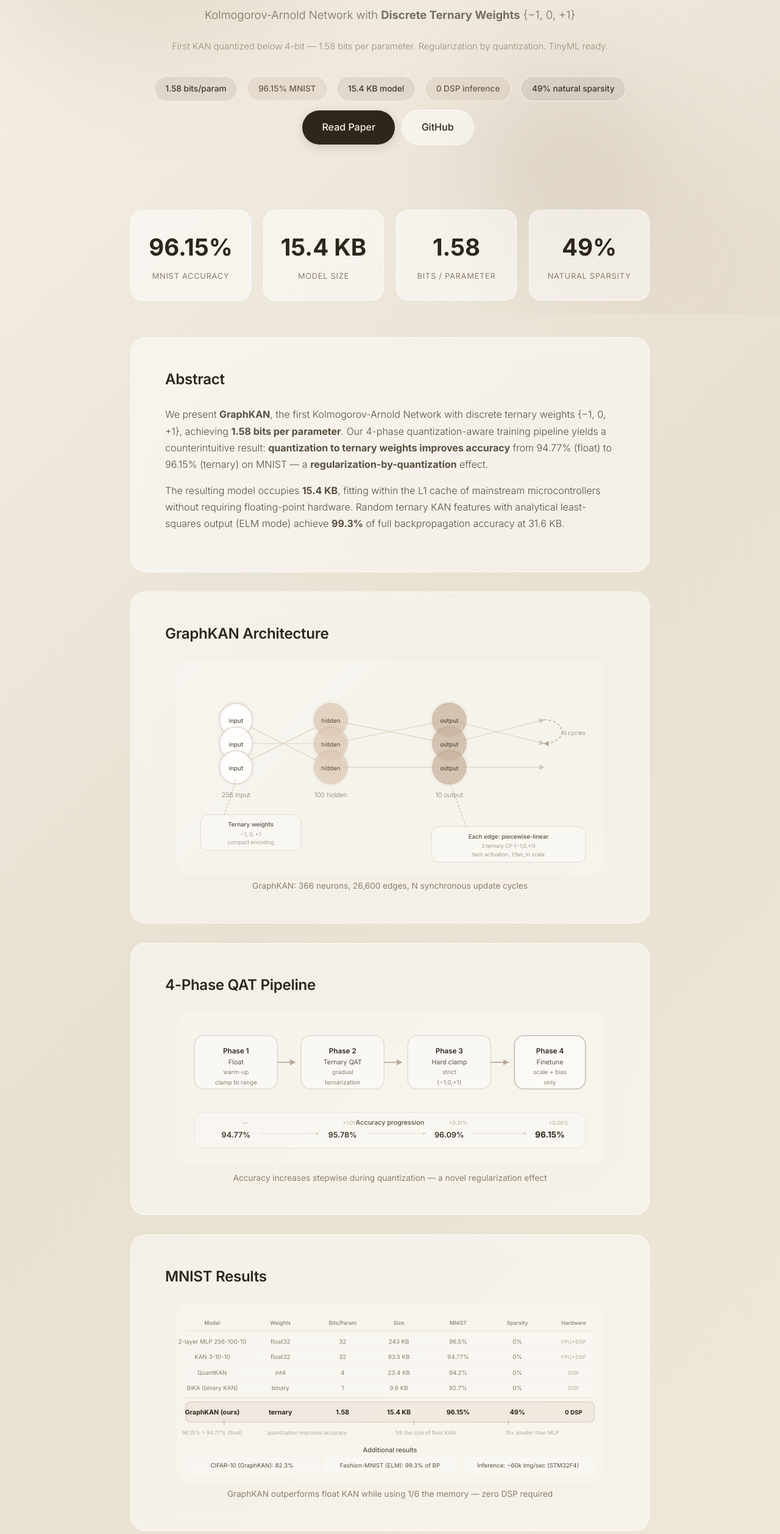
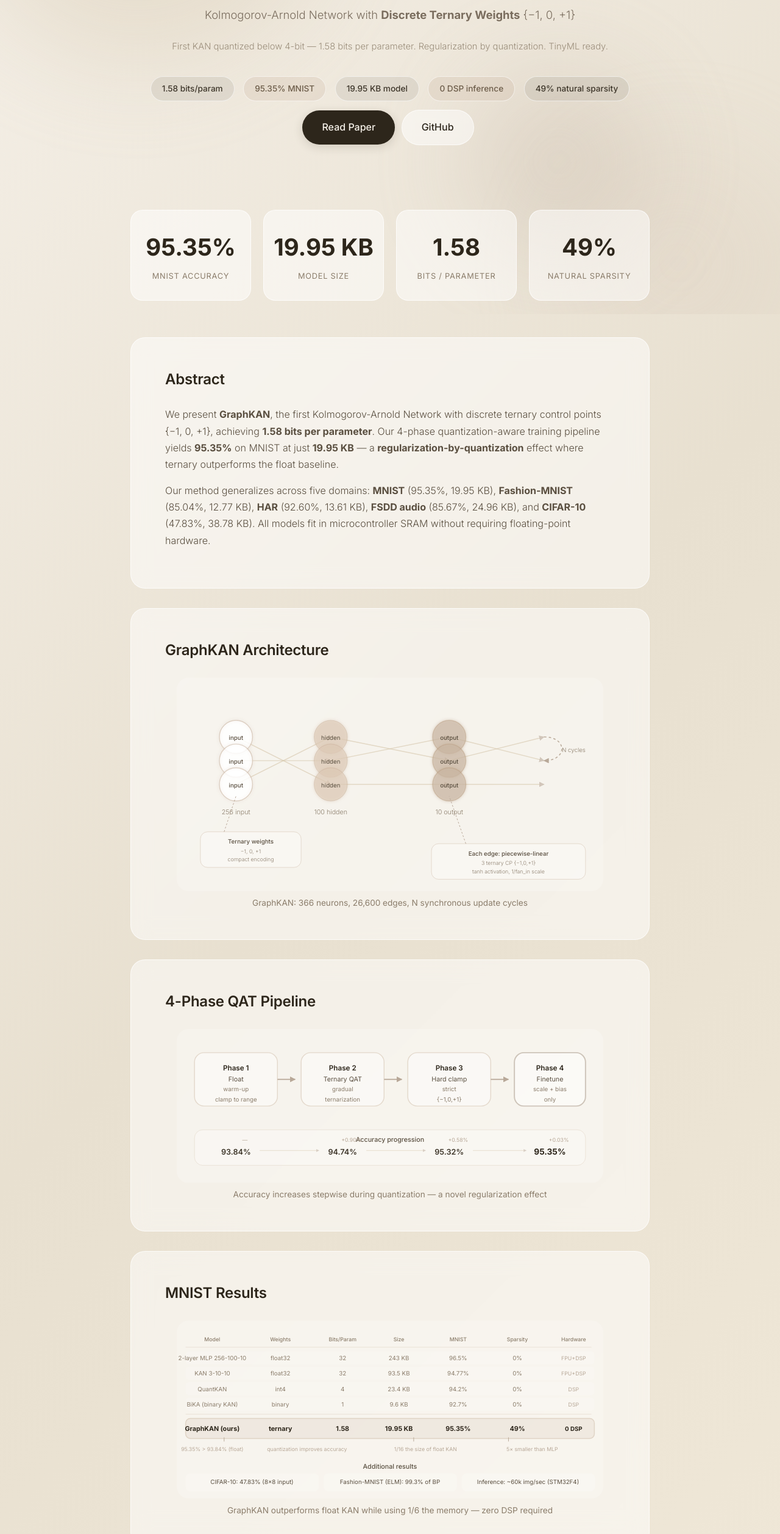
Before and after one commit to Fakeonomics/graphkan-overview, a plain HTML site: page docs/index.html in a window 1280 px wide. Shown: the part 285-2800 px from the top of the page at 61% size. Drawn offline with Linux system fonts and the light colour scheme.

Commit message:
Update site sizes to real 3-CP model (19.95 KB, cross-domain)

```diff
--- a/docs/index.html
+++ b/docs/index.html
@@ -4,7 +4,7 @@
     <meta charset="UTF-8">
     <meta name="viewport" content="width=device-width, initial-scale=1.0">
     <title>GraphKAN: Ternary Kolmogorov-Arnold Network</title>
-    <meta name="description" content="First KAN with discrete ternary weights {-1,0,+1}. 96.15% MNIST at 15.4 KB.">
+    <meta name="description" content="First KAN with ternary control points {-1,0,+1}. 95.35% MNIST at 19.95 KB, cross-domain results.">
     <link rel="preconnect" href="https://fonts.googleapis.com">
     <link href="https://fonts.googleapis.com/css2?family=Inter:wght@300;400;500;600;700;800&display=swap" rel="stylesheet">
     <style>
@@ -262,8 +262,8 @@
     <div class="tagline">First KAN quantized below 4-bit — 1.58 bits per parameter. Regularization by quantization. TinyML ready.</div>
     <div class="badges">
         <span class="badge badge-dark">1.58 bits/param</span>
-        <span class="badge badge-accent">96.15% MNIST</span>
-        <span class="badge badge-dark">15.4 KB model</span>
+<span class="badge badge-accent">95.35% MNIST</span>
+                <span class="badge badge-dark">19.95 KB model</span>
         <span class="badge badge-accent">0 DSP inference</span>
         <span class="badge badge-dark">49% natural sparsity</span>
     </div>
@@ -276,11 +276,11 @@
 <!-- Metrics -->
 <div class="metrics">
     <div class="metric">
-        <div class="value">96.15%</div>
+        <div class="value">95.35%</div>
         <div class="label">MNIST Accuracy</div>
     </div>
     <div class="metric">
-        <div class="value">15.4 KB</div>
+        <div class="value">19.95 KB</div>
         <div class="label">Model Size</div>
     </div>
     <div class="metric">
@@ -297,8 +297,8 @@
 <section id="paper">
     <div class="section-glass">
         <h2>Abstract</h2>
-        <p>We present <strong>GraphKAN</strong>, the first Kolmogorov-Arnold Network with discrete ternary weights {−1, 0, +1}, achieving <strong>1.58 bits per parameter</strong>. Our 4-phase quantization-aware training pipeline yields a counterintuitive result: <strong>quantization to ternary weights improves accuracy</strong> from 94.77% (float) to 96.15% (ternary) on MNIST — a <strong>regularization-by-quantization</strong> effect.</p>
-        <p>The resulting model occupies <strong>15.4 KB</strong>, fitting within the L1 cache of mainstream microcontrollers without requiring floating-point hardware. Random ternary KAN features with analytical least-squares output (ELM mode) achieve <strong>99.3%</strong> of full backpropagation accuracy at 31.6 KB.</p>
+        <p>We present <strong>GraphKAN</strong>, the first Kolmogorov-Arnold Network with discrete ternary control points {−1, 0, +1}, achieving <strong>1.58 bits per parameter</strong>. Our 4-phase quantization-aware training pipeline yields <strong>95.35%</strong> on MNIST at just <strong>19.95 KB</strong> — a <strong>regularization-by-quantization</strong> effect where ternary outperforms the float baseline.</p>
+        <p>Our method generalizes across five domains: <strong>MNIST</strong> (95.35%, 19.95 KB), <strong>Fashion-MNIST</strong> (85.04%, 12.77 KB), <strong>HAR</strong> (92.60%, 13.61 KB), <strong>FSDD audio</strong> (85.67%, 24.96 KB), and <strong>CIFAR-10</strong> (47.83%, 38.78 KB). All models fit in microcontroller SRAM without requiring floating-point hardware.</p>
     </div>
 </section>
 
@@ -414,15 +414,15 @@
                 <!-- Accuracy progression -->
                 <rect x="30" y="170" width="660" height="60" rx="14" fill="rgba(255,255,255,0.25)" stroke="rgba(180,150,120,0.2)" stroke-width="1"/>
                 <text x="360" y="190" text-anchor="middle" fill="#5a4f40" font-size="11" font-weight="500">Accuracy progression</text>
-                <text x="100" y="212" text-anchor="middle" fill="#3d3529" font-size="13" font-weight="600">94.77%</text>
-                <text x="280" y="212" text-anchor="middle" fill="#3d3529" font-size="13" font-weight="600">95.78%</text>
-                <text x="460" y="212" text-anchor="middle" fill="#3d3529" font-size="13" font-weight="600">96.09%</text>
-                <text x="630" y="212" text-anchor="middle" fill="#2d261b" font-size="14" font-weight="700">96.15%</text>
+                <text x="100" y="212" text-anchor="middle" fill="#3d3529" font-size="13" font-weight="600">93.84%</text>
+                <text x="280" y="212" text-anchor="middle" fill="#3d3529" font-size="13" font-weight="600">94.74%</text>
+                <text x="460" y="212" text-anchor="middle" fill="#3d3529" font-size="13" font-weight="600">95.32%</text>
+                <text x="630" y="212" text-anchor="middle" fill="#2d261b" font-size="14" font-weight="700">95.35%</text>
                 <!-- Delta labels -->
                 <text x="115" y="190" text-anchor="middle" fill="#b8a898" font-size="9">—</text>
-                <text x="295" y="190" text-anchor="middle" fill="#b8a898" font-size="9">+1.01%</text>
-                <text x="475" y="190" text-anchor="middle" fill="#b8a898" font-size="9">+0.31%</text>
-                <text x="645" y="190" text-anchor="middle" fill="#b8a898" font-size="9">+0.06%</text>
+                <text x="295" y="190" text-anchor="middle" fill="#b8a898" font-size="9">+0.90%</text>
+                <text x="475" y="190" text-anchor="middle" fill="#b8a898" font-size="9">+0.58%</text>
+                <text x="645" y="190" text-anchor="middle" fill="#b8a898" font-size="9">+0.03%</text>
                 <!-- Arrow between accuracy -->
                 <path d="M 140 205 L 240 205" stroke="#d4c5a9" stroke-width="1" marker-end="url(#arr)" opacity="0.5"/>
                 <path d="M 320 205 L 420 205" stroke="#d4c5a9" stroke-width="1" marker-end="url(#arr)" opacity="0.5"/>
@@ -495,15 +495,15 @@
                 <text x="60" y="186" text-anchor="middle" fill="#2d261b" font-size="11" font-weight="700">GraphKAN (ours)</text>
                 <text x="175" y="186" text-anchor="middle" fill="#2d261b" font-size="11" font-weight="700">ternary</text>
                 <text x="280" y="186" text-anchor="middle" fill="#2d261b" font-size="11" font-weight="700">1.58</text>
-                <text x="375" y="186" text-anchor="middle" fill="#2d261b" font-size="11" font-weight="700">15.4 KB</text>
-                <text x="475" y="186" text-anchor="middle" fill="#2d261b" font-size="11" font-weight="700">96.15%</text>
+                <text x="375" y="186" text-anchor="middle" fill="#2d261b" font-size="11" font-weight="700">19.95 KB</text>
+                <text x="475" y="186" text-anchor="middle" fill="#2d261b" font-size="11" font-weight="700">95.35%</text>
                 <text x="575" y="186" text-anchor="middle" fill="#2d261b" font-size="11" font-weight="700">49%</text>
                 <text x="670" y="186" text-anchor="middle" fill="#2d261b" font-size="10" font-weight="700">0 DSP</text>
                 <!-- Footnotes -->
-                <text x="60" y="220" text-anchor="middle" fill="#b8a898" font-size="9">96.15% > 94.77% (float)</text>
+                <text x="60" y="220" text-anchor="middle" fill="#b8a898" font-size="9">95.35% > 93.84% (float)</text>
                 <text x="220" y="220" text-anchor="middle" fill="#b8a898" font-size="9">quantization improves accuracy</text>
-                <text x="420" y="220" text-anchor="middle" fill="#b8a898" font-size="9">1/6 the size of float KAN</text>
-                <text x="600" y="220" text-anchor="middle" fill="#b8a898" font-size="9">15× smaller than MLP</text>
+                <text x="420" y="220" text-anchor="middle" fill="#b8a898" font-size="9">1/16 the size of float KAN</text>
+                <text x="600" y="220" text-anchor="middle" fill="#b8a898" font-size="9">5× smaller than MLP</text>
                 <!-- Comparison lines -->
                 <path d="M 80 204 L 80 197" stroke="#b8a898" stroke-width="1"/>
                 <path d="M 400 204 L 400 197" stroke="#b8a898" stroke-width="1"/>
@@ -511,7 +511,7 @@
                 <!-- Additional metrics -->
                 <text x="360" y="250" text-anchor="middle" fill="#5a4f40" font-size="11" font-weight="500">Additional results</text>
                 <rect x="15" y="258" width="225" height="30" rx="8" fill="rgba(255,255,255,0.2)"/>
-                <text x="127" y="276" text-anchor="middle" fill="#5a4f40" font-size="10">CIFAR-10 (GraphKAN): 82.3%</text>
+                <text x="127" y="276" text-anchor="middle" fill="#5a4f40" font-size="10">CIFAR-10: 47.83% (8×8 input)</text>
                 <rect x="248" y="258" width="225" height="30" rx="8" fill="rgba(255,255,255,0.2)"/>
                 <text x="360" y="276" text-anchor="middle" fill="#5a4f40" font-size="10">Fashion-MNIST (ELM): 99.3% of BP</text>
                 <rect x="481" y="258" width="225" height="30" rx="8" fill="rgba(255,255,255,0.2)"/>
@@ -545,8 +545,8 @@
                 <text x="350" y="150" text-anchor="middle" fill="#8b7d6b" font-size="10">→ built-in feature selection</text>
                 <rect x="480" y="100" width="220" height="55" rx="10" fill="rgba(255,255,255,0.2)" stroke="rgba(180,150,120,0.2)" stroke-width="1"/>
                 <text x="590" y="120" text-anchor="middle" fill="#5a4f40" font-size="11" font-weight="500">Accuracy improvement</text>
-                <text x="590" y="137" text-anchor="middle" fill="#8b7d6b" font-size="10">94.77% (float) → 96.15% (ternary)</text>
-                <text x="590" y="150" text-anchor="middle" fill="#8b7d6b" font-size="10">+1.38 percentage points</text>
+                <text x="590" y="137" text-anchor="middle" fill="#8b7d6b" font-size="10">93.84% (float) → 95.35% (ternary)</text>
+                <text x="590" y="150" text-anchor="middle" fill="#8b7d6b" font-size="10">+1.51 percentage points</text>
                 <!-- More insight -->
                 <rect x="20" y="170" width="680" height="35" rx="10" fill="rgba(255,255,255,0.15)" stroke="rgba(180,150,120,0.15)" stroke-width="1"/>
                 <text x="360" y="192" text-anchor="middle" fill="#5a4f40" font-size="10">This mirrors the information bottleneck principle: limited capacity → generalizable representations</text>
@@ -582,7 +582,7 @@
                 <text x="400" y="134" text-anchor="middle" fill="#5a4f40" font-size="10">Depth scales N cycles = N layers</text>
                 <!-- Comparison bar -->
                 <rect x="20" y="160" width="660" height="28" rx="10" fill="rgba(255,255,255,0.15)" stroke="rgba(180,150,120,0.2)" stroke-width="1"/>
-                <text x="350" y="178" text-anchor="middle" fill="#5a4f40" font-size="10">MNIST 96.15%: 79,800 ternary params — 2 min on consumer GPU</text>
+                <text x="350" y="178" text-anchor="middle" fill="#5a4f40" font-size="10">MNIST 95.35%: 19.95 KB — 2 min on consumer GPU</text>
             </svg>
         </div>
         <div class="svg-label">Extremely lightweight training — accessible to anyone with a consumer GPU</div>
@@ -610,8 +610,8 @@
                 <text x="185" y="138" text-anchor="middle" fill="#5a4f40" font-size="11">3 ternary control points</text>
                 <text x="185" y="156" text-anchor="middle" fill="#5a4f40" font-size="11">Graph message passing</text>
                 <rect x="40" y="168" width="290" height="20" rx="8" fill="rgba(180,150,120,0.12)"/>
-                <text x="46" y="182" fill="#2d261b" font-size="10" font-weight="600">✓ 96.15% MNIST</text>
-                <text x="185" y="182" text-anchor="middle" fill="#2d261b" font-size="10" font-weight="600">15.4 KB</text>
+                <text x="46" y="182" fill="#2d261b" font-size="10" font-weight="600">✓ 95.35% MNIST</text>
+                <text x="185" y="182" text-anchor="middle" fill="#2d261b" font-size="10" font-weight="600">19.95 KB</text>
                 <!-- Right column: CNN -->
                 <rect x="380" y="75" width="310" height="110" rx="14" fill="rgba(255,255,255,0.25)" stroke="rgba(180,150,120,0.2)" stroke-width="1"/>
                 <text x="535" y="100" text-anchor="middle" fill="#2d261b" font-size="13" font-weight="600">CNN (conv)</text>
@@ -619,8 +619,8 @@
                 <text x="535" y="138" text-anchor="middle" fill="#5a4f40" font-size="11">Ternary conv + fc layers</text>
                 <text x="535" y="156" text-anchor="middle" fill="#5a4f40" font-size="11">Standard CNN topology</text>
                 <rect x="390" y="168" width="290" height="20" rx="8" fill="rgba(180,150,120,0.12)"/>
-                <text x="396" y="182" fill="#2d261b" font-size="10" font-weight="600">✓ 92.02% Fashion-MNIST</text>
-                <text x="535" y="182" text-anchor="middle" fill="#2d261b" font-size="10" font-weight="600">102.8 KB</text>
+                <text x="396" y="182" fill="#2d261b" font-size="10" font-weight="600">✓ 85.04% Fashion-MNIST</text>
+                <text x="535" y="182" text-anchor="middle" fill="#2d261b" font-size="10" font-weight="600">12.77 KB</text>
                 <!-- Arrow between -->
                 <path d="M 340 130 L 370 130" stroke="#b8a898" stroke-width="2" marker-end="url(#arq)" opacity="0.4"/>
                 <!-- Results table -->
@@ -631,13 +631,13 @@
                 <text x="560" y="222" text-anchor="middle" fill="#5a4f40" font-size="11" font-weight="500">16× smaller</text>
                 <!-- GraphKAN row -->
                 <rect x="20" y="240" width="330" height="30" rx="8" fill="rgba(255,255,255,0.15)"/>
-                <text x="60" y="260" text-anchor="middle" fill="#5a4f40" font-size="10">GraphKAN: 94.77%</text>
+                <text x="60" y="260" text-anchor="middle" fill="#5a4f40" font-size="10">GraphKAN: 93.84%</text>
                 <text x="185" y="260" text-anchor="middle" fill="#b8a898" font-size="10">→</text>
-                <text x="360" y="260" text-anchor="middle" fill="#5a4f40" font-size="11" font-weight="600">96.15%</text>
+                <text x="360" y="260" text-anchor="middle" fill="#5a4f40" font-size="11" font-weight="600">95.35%</text>
                 <rect x="390" y="240" width="310" height="30" rx="8" fill="rgba(255,255,255,0.15)"/>
-                <text x="460" y="260" text-anchor="middle" fill="#5a4f40" font-size="10">CNN: 91.57%</text>
+                <text x="460" y="260" text-anchor="middle" fill="#5a4f40" font-size="10">CNN: 83.12%</text>
                 <text x="545" y="260" text-anchor="middle" fill="#b8a898" font-size="10">→</text>
-                <text x="680" y="260" text-anchor="middle" fill="#5a4f40" font-size="11" font-weight="600">92.02%</text>
+                <text x="680" y="260" text-anchor="middle" fill="#5a4f40" font-size="11" font-weight="600">85.04%</text>
                 <!-- Key message -->
                 <rect x="20" y="283" width="680" height="25" rx="8" fill="rgba(180,150,120,0.08)" stroke="rgba(180,150,120,0.15)" stroke-width="1"/>
                 <text x="360" y="300" text-anchor="middle" fill="#5a4f40" font-size="10">Both architectures show regularization-by-quantization: ternary > float</text>
@@ -796,7 +796,7 @@
                 <text x="500" y="112" text-anchor="middle" fill="#5a4f40" font-size="10">Smartwatch DSP</text>
                 <!-- Summary -->
                 <rect x="180" y="145" width="380" height="36" rx="12" fill="rgba(255,255,255,0.3)" stroke="rgba(180,150,120,0.2)" stroke-width="1"/>
-                <text x="370" y="160" text-anchor="middle" fill="#5a4f40" font-size="11" font-weight="500">15.4 KB — fits in L1 cache of any modern microcontroller</text>
+                <text x="370" y="160" text-anchor="middle" fill="#5a4f40" font-size="11" font-weight="500">19.95 KB — fits in L1 cache of any modern microcontroller</text>
                 <text x="370" y="175" text-anchor="middle" fill="#8b7d6b" font-size="10">Zero FPU. Zero DSP. Only add/shift operations.</text>
             </svg>
         </div>
```
